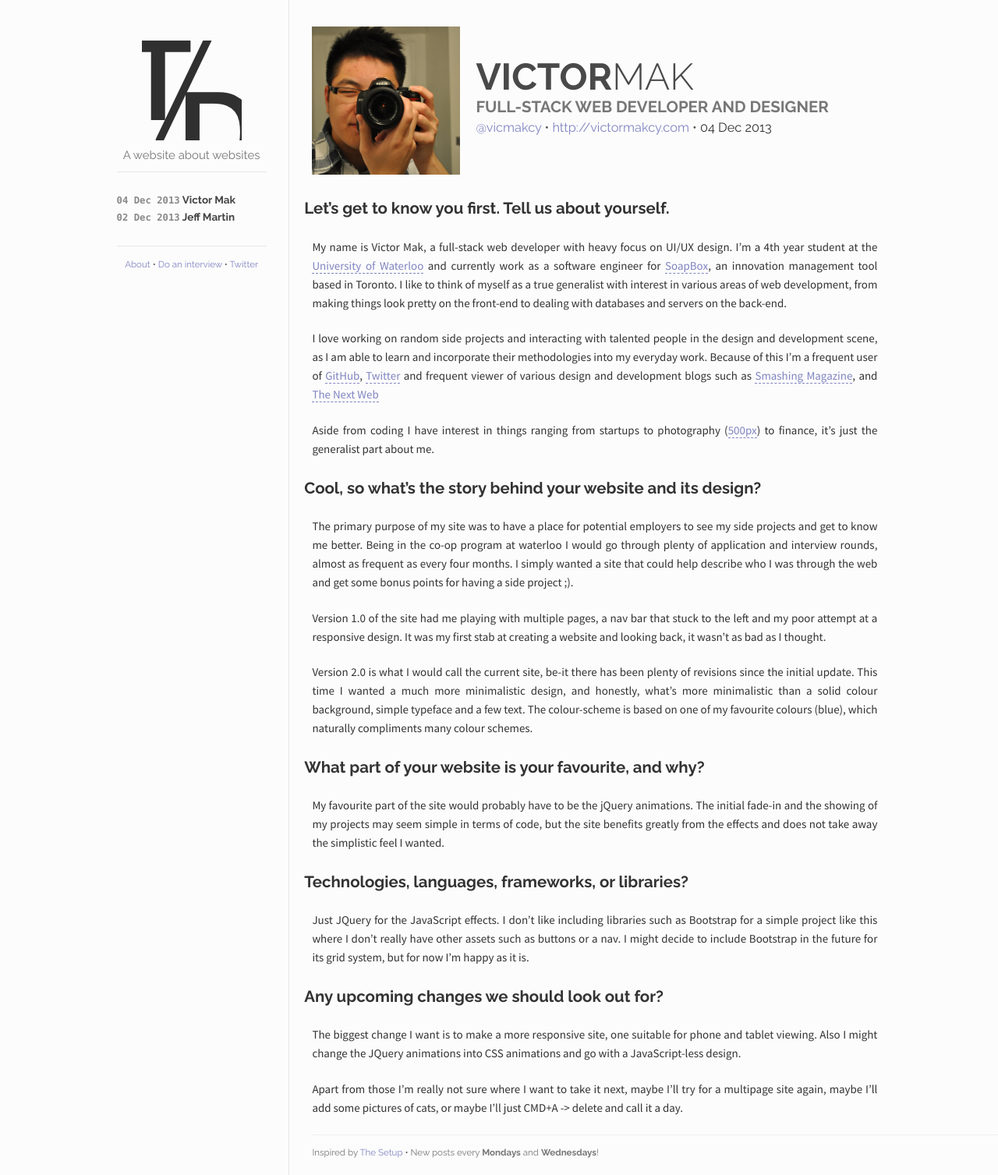
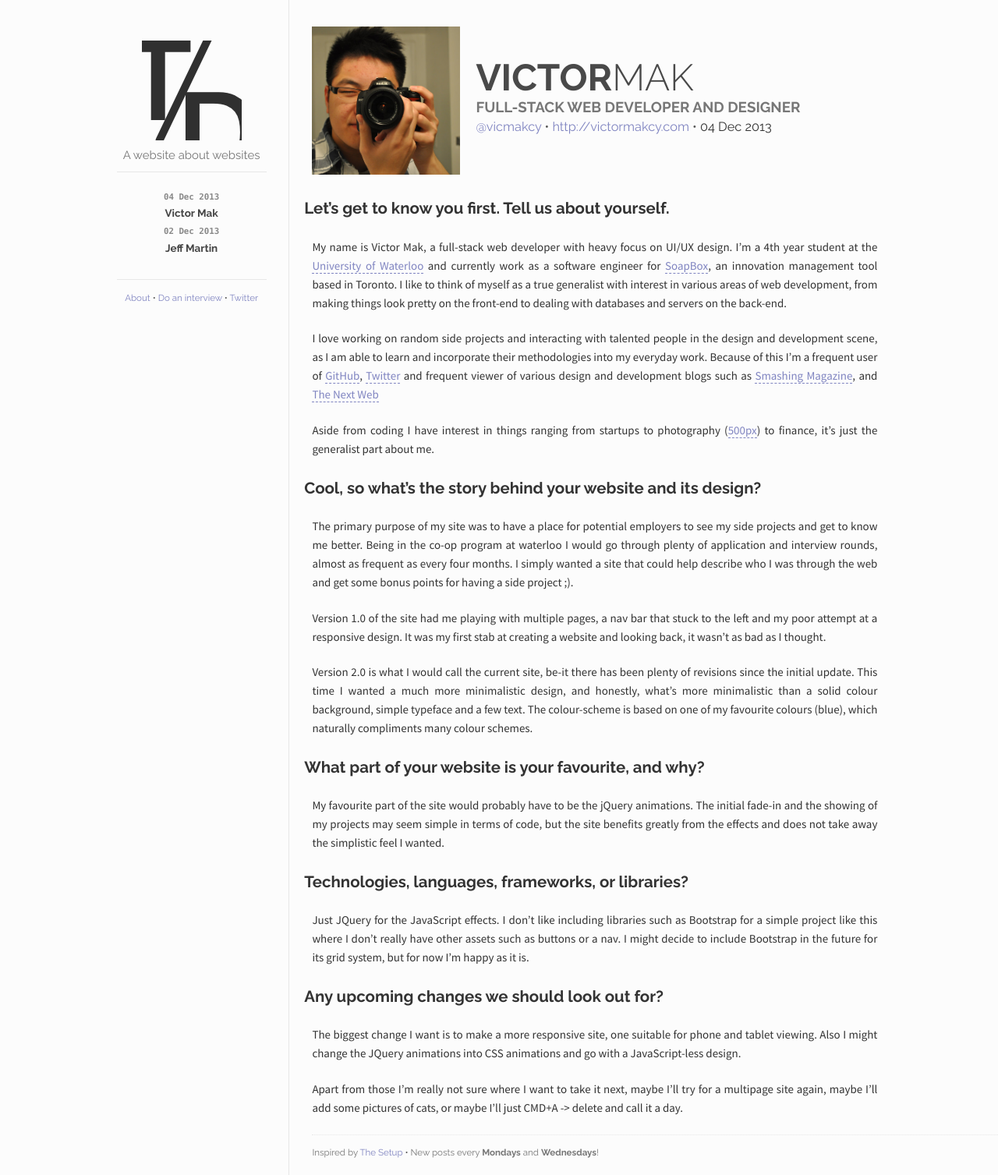
Before and after one commit to the-development/thedevelopment, a Jekyll site: the page built from index.html, in a window 1280 px wide. Shown: the whole page at 78% size. Built offline with Jekyll 4.4.1, drawn with Linux system fonts in a browser that asks for light colours; Markdown is read by kramdown in place of the engine named in the settings.

Commit message:
New sidebar style

```diff
--- a/_layouts/default.html
+++ b/_layouts/default.html
@@ -32,8 +32,10 @@
           <ul class="posts-list">
             {% for post in site.posts %}
               <li>
-                <span class="post-date">{{ post.date | date_to_string }}</span>
-                <a class="post-title" href="{{ post.url }}">{{ post.firstname }} {{ post.lastname }}</a>
+                <a class="post-title" href="{{ post.url }}">
+                  <span class="post-date">{{ post.date | date_to_string }}</span>
+                  {{ post.firstname }} {{ post.lastname }}
+                </a>
               </li>
             {% endfor %}
           </ul>
--- a/css/main.css
+++ b/css/main.css
@@ -60,16 +60,15 @@ a:hover {
   color: #777;
 }
 
-.posts {
-  margin-bottom: 2em;
-}
-
 .posts-list {
   list-style-type: none;
 }
 
 .posts-list li {
+  text-align: center;
   line-height: 1.75em;
+  padding-top: 0.15em;
+
 }
 
 /*****************************************************************************/
@@ -101,7 +100,8 @@ a:hover {
 .posts {
   border-top: 1px solid #e7e7e7;
   margin-top: 1em;
-  padding-top: 2em;
+  padding-bottom: 0.5em;
+  padding-top: 1.5em;
 }
 
 .footer {
@@ -154,7 +154,7 @@ a:hover {
 #position {
   color: #777;
   font-weight: 600;
-  font-size: 1.25em;
+  font-size: 1.15em;
   text-transform: uppercase;
   display: block;
   padding-top: 0.25em;
@@ -278,6 +278,8 @@ a:hover {
   color: #888;
   font-family: Monaco, "Courier New", monospace;
   font-weight: 600;
+  font-size: 0.8em;
+  display: block;
 }
 
 #sidebar-button {
```
